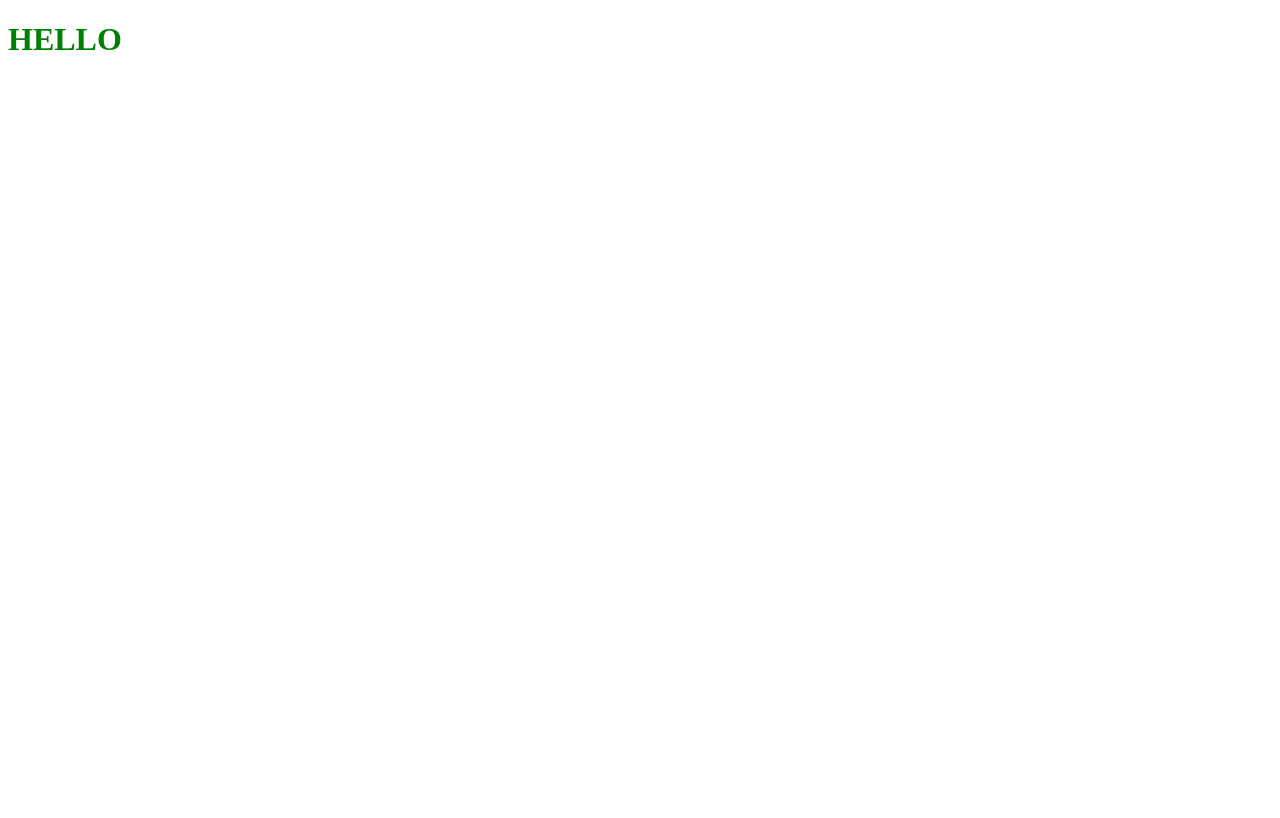
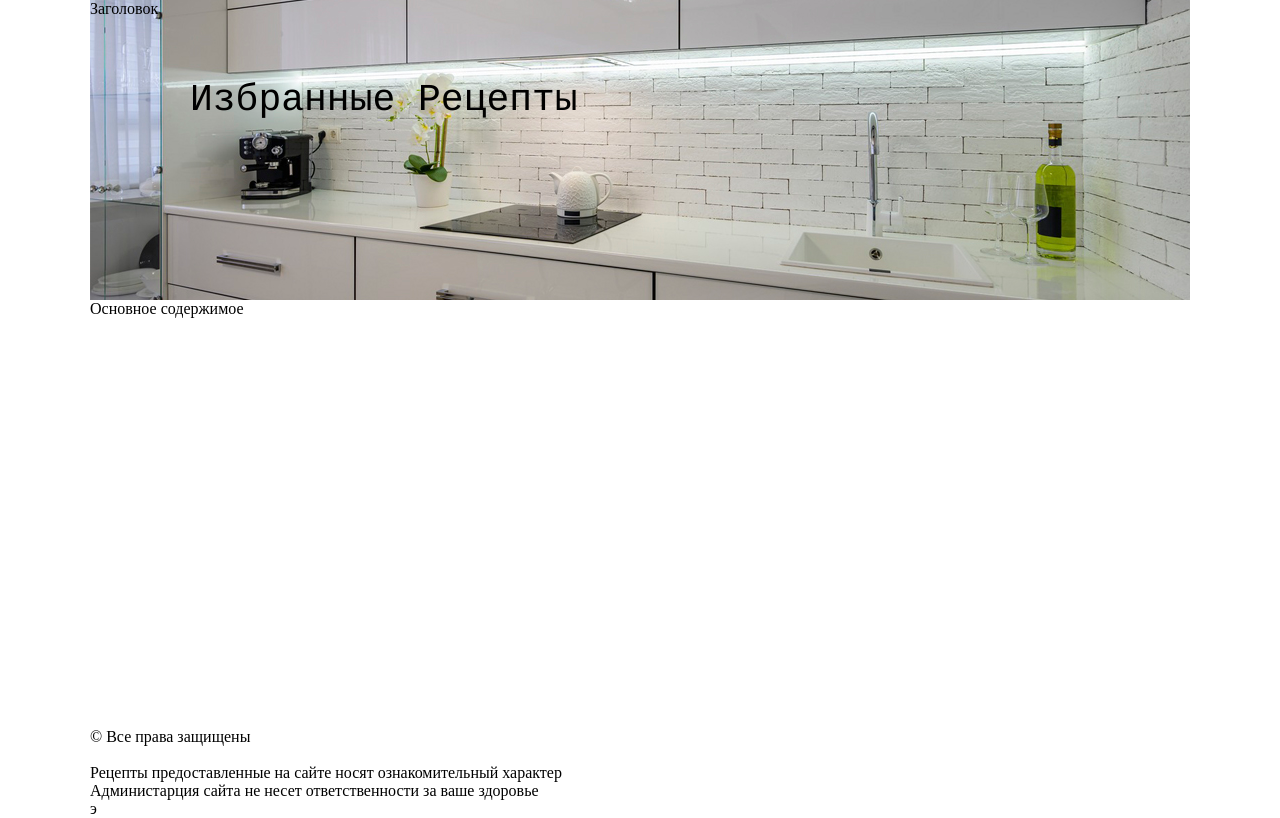
Before and after one commit to geronda94/frontend, a plain HTML site: page html_practic/main.html in a window 1280 px wide. Drawn offline with Linux system fonts and the light colour scheme.

Commit message:
123456789

```diff
--- a/html_practic/main.html
+++ b/html_practic/main.html
@@ -5,9 +5,23 @@
     <meta http-equiv="X-UA-Compatible" content="IE=edge">
     <meta name="viewport" content="width=device-width, initial-scale=1.0">
     <link rel="stylesheet" href="style.css">
-    <title>Document</title>
+    <title>Рецепты</title>
 </head>
 <body>
-    <h1>HELLO</h1>
+    <div class="wrapper">
+        <div class="page">
+            <div class="header">Заголовок
+                <div class="header_text">Избранные Рецепты</div>
+            </div>
+            <div class="content">Основное содержимое</div>
+        </div>э
+        <div class="footer">
+            <p>&copy; Все права защищены</p>
+            <p>&nbsp; </p>
+            <p>Рецепты предоставленные на сайте носят ознакомительный характер</p>
+            <p>Администарция сайта не несет ответственности за ваше здоровье</p>
+        </div>
+    </div>
+
 </body>
 </html>
--- a/html_practic/style.css
+++ b/html_practic/style.css
@@ -1,3 +1,42 @@
-h1 {
-    color: green;
+* {
+    margin:0;
+    padding:0;
 }
+
+html, body {
+    height:100%;
+}
+
+
+.wrapper {
+    height:100%;
+    max-width: 1100px;
+    margin: 0 auto;
+}
+
+.page {
+    min-height: 100%;
+    padding-bottom: 90px ;
+    box-sizing: border-box;
+}
+
+.footer {
+    height:90px;
+    margin-top:-90px;
+    box-sizing: border-box;
+}
+
+.header {
+    max-width: 1100px;
+    height:300px;
+    background: #fff url('1111.jpg') no-repeat center;
+}
+
+
+.header_text{
+    padding-top: 60px;
+    padding-left: 100px;
+    width: 400px;
+    font-family: Courier, Tahoma, Arial;
+    font-size: 38px;
+}
--- a/static/css/styles.css
+++ b/static/css/styles.css
@@ -1,3 +1,8 @@
+* {
+  margin:0;
+  padding:0;
+}
+
 html, body{
   margin: 0;
   padding: 0;
```
Also changed, not shown: html_practic/1111.jpg (added).
